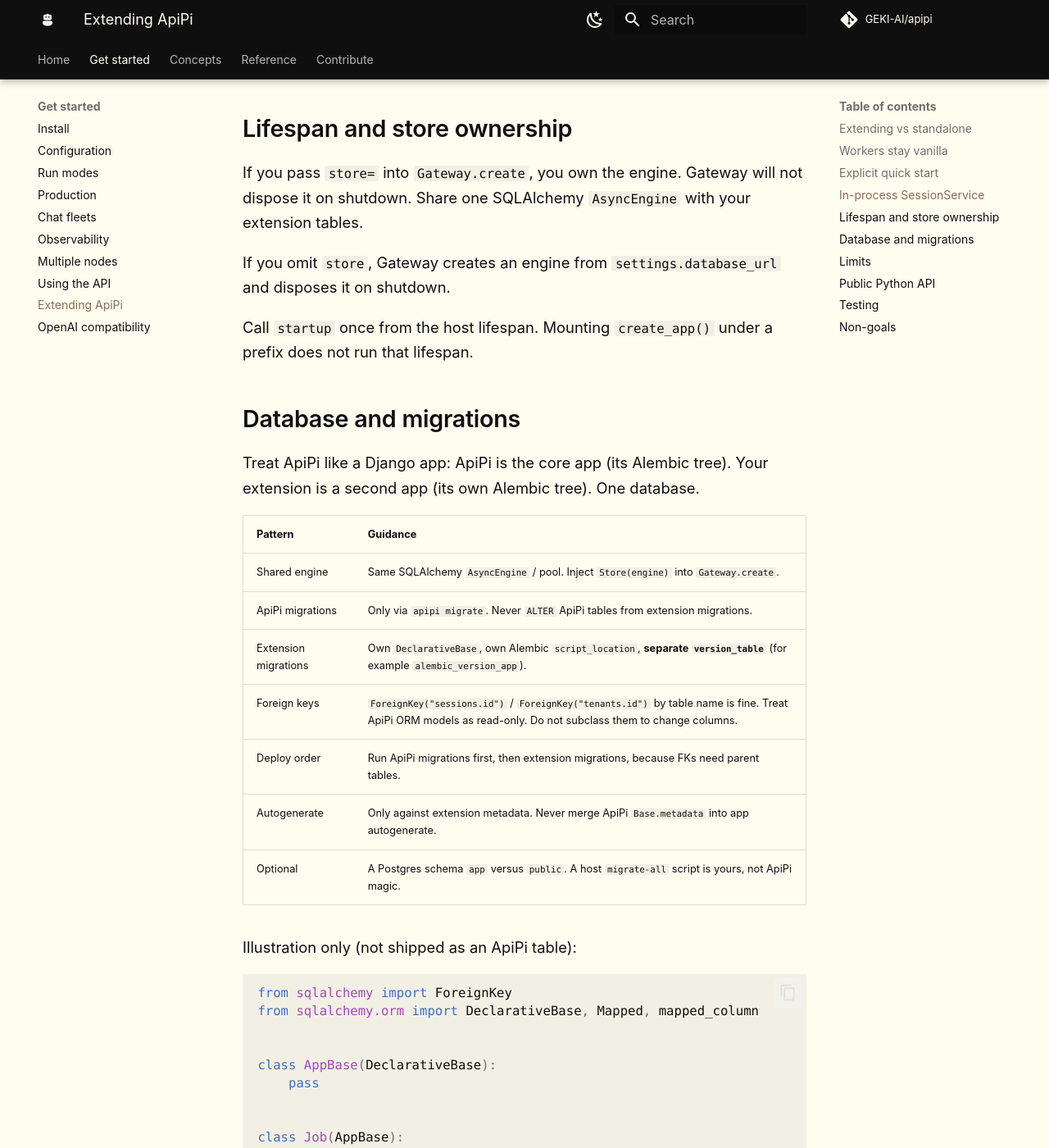
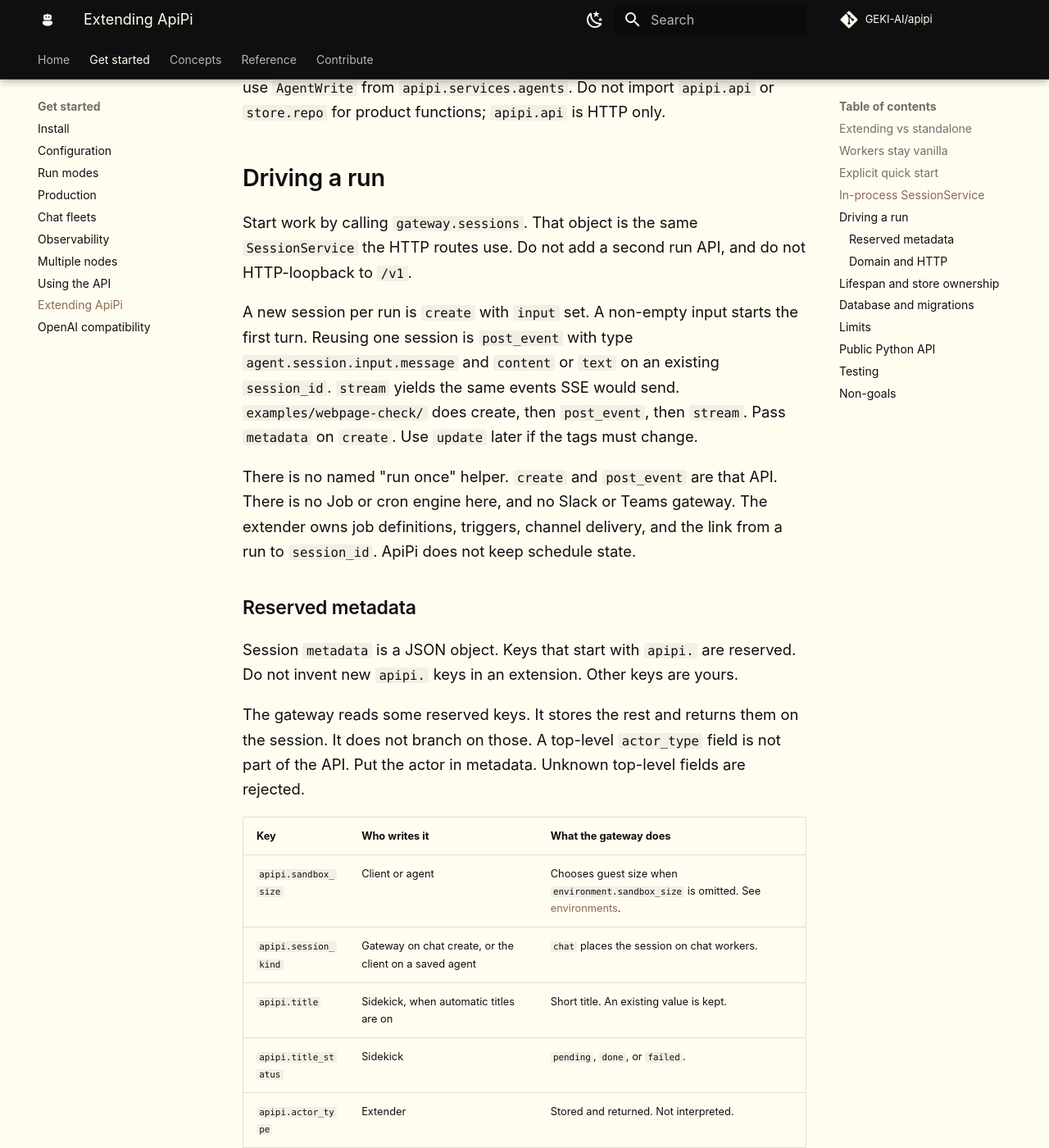
Before and after one commit to GEKI-AI/apipi, an MkDocs documentation site: the page built from docs/extending.md, in a window 1280 px wide and 1400 px high, scrolled down 4198 px. Shown: the whole window at 82% size. Built offline with MkDocs 1.6.1 and Material for MkDocs 9.7.7, drawn with Linux system fonts in a browser that asks for light colours; comment, search, counter and statistics services are not loaded; some of the changed text lies outside the part shown.

Commit message:
Document reserved run metadata for GEKI Jobs. (#305)
Co-authored-by: mths opencode <mths@datenhof.com>

````diff
--- a/docs/extending.md
+++ b/docs/extending.md
@@ -42,7 +42,9 @@ execution is `api_only` off, the same as `apipi serve` without
 `--api-only`.
 
 Do not put channel products (Slack, Teams, bot CRUD) in ApiPi. Those
-are your routes and your tables.
+are your routes and your tables. Do not put a Job or cron engine in
+ApiPi either. Triggers, job rows, and channel gateways belong to the
+extending service. ApiPi stores sessions, turns, and events.
 
 ## Explicit quick start
 
@@ -150,6 +152,100 @@ A custom `authenticate=` plugin may still return its own `tenant_id`.
 Inline agents on `sessions.create` use `AgentWrite` from
 `apipi.services.agents`. Do not import `apipi.api` or `store.repo` for
 product functions; `apipi.api` is HTTP only.
+
+## Driving a run
+
+Start work by calling `gateway.sessions`. That object is the same
+`SessionService` the HTTP routes use. Do not add a second run API, and
+do not HTTP-loopback to `/v1`.
+
+A new session per run is `create` with `input` set. A non-empty input
+starts the first turn. Reusing one session is `post_event` with type
+`agent.session.input.message` and `content` or `text` on an existing
+`session_id`. `stream` yields the same events SSE would send.
+`examples/webpage-check/` does create, then `post_event`, then
+`stream`. Pass `metadata` on `create`. Use `update` later if the tags
+must change.
+
+There is no named "run once" helper. `create` and `post_event` are
+that API. There is no Job or cron engine here, and no Slack or Teams
+gateway. The extender owns job definitions, triggers, channel
+delivery, and the link from a run to `session_id`. ApiPi does not
+keep schedule state.
+
+### Reserved metadata
+
+Session `metadata` is a JSON object. Keys that start with `apipi.` are
+reserved. Do not invent new `apipi.` keys in an extension. Other keys
+are yours.
+
+The gateway reads some reserved keys. It stores the rest and returns
+them on the session. It does not branch on those. A top-level
+`actor_type` field is not part of the API. Put the actor in metadata.
+Unknown top-level fields are rejected.
+
+| Key | Who writes it | What the gateway does |
+| --- | --- | --- |
+| `apipi.sandbox_size` | Client or agent | Chooses guest size when `environment.sandbox_size` is omitted. See [environments](environments.md). |
+| `apipi.session_kind` | Gateway on chat create, or the client on a saved agent | `chat` places the session on chat workers. |
+| `apipi.title` | Sidekick, when automatic titles are on | Short title. An existing value is kept. |
+| `apipi.title_status` | Sidekick | `pending`, `done`, or `failed`. |
+| `apipi.actor_type` | Extender | Stored and returned. Not interpreted. |
+| `apipi.schedule_id` | Extender | Stored and returned. Not interpreted. |
+| `apipi.source` | Extender | Stored and returned. Not interpreted. |
+
+`apipi.actor_type` says who started the run. Recommended values are
+`user`, `schedule`, `channel`, and `webhook`. The gateway does not
+check the value, so an extender can add one without an ApiPi release.
+Use a recommended value when it fits, so clients can share one reader.
+
+`apipi.schedule_id` is the extender's job or schedule id, as a string.
+ApiPi does not look it up.
+
+`apipi.source` is a short string for where the run came from, such as
+`geki.schedule` or `geki.slack`. It is not an allowlist.
+
+A scheduled run that should start immediately:
+
+```python
+created = await gateway.sessions.create(
+    tenant_id,
+    agent_id=agent_id,
+    input="Run the daily check.",
+    metadata={
+        "apipi.actor_type": "schedule",
+        "apipi.schedule_id": schedule_id,
+        "apipi.source": "geki.schedule",
+    },
+    key_id="jobs",
+    api_key=api_key,
+)
+```
+
+A later tick on the same session posts a message. It does not call
+`create` again:
+
+```python
+await gateway.sessions.post_event(
+    tenant_id,
+    session_id,
+    type="agent.session.input.message",
+    content="Run the daily check again.",
+    key_id="jobs",
+    api_key=api_key,
+)
+```
+
+Call `await gateway.ensure_tenant(tenant_id)` before the first
+`create` for that tenant.
+
+### Domain and HTTP
+
+Models, store functions, and service methods are the product. HTTP
+routes only route, validate parameters, and serialize. An extender
+calls `gateway.sessions`, `gateway.agents`, and the other gateway
+services. It does not import `apipi.api`, and it does not reimplement
+those functions by reading the route handlers.
 
 ## Lifespan and store ownership
 
@@ -273,7 +369,8 @@ your tests when the process environment is not yours.
 
 ## Non-goals
 
-- Channel or bot adapters in ApiPi core
+- A Job or cron engine in ApiPi
+- Slack, Teams, or other channel or bot adapters in ApiPi
 - A magic one-liner that hides lifespan, middleware, and routes
 - A multi-app Alembic orchestrator inside ApiPi
 - Changing ApiPi's migration system so two products share one
````
Also changed, not shown: AGENTS.md (+3 -0 lines), docs/api.md (+7 -0 lines), docs/environments.md (+7 -3 lines).
